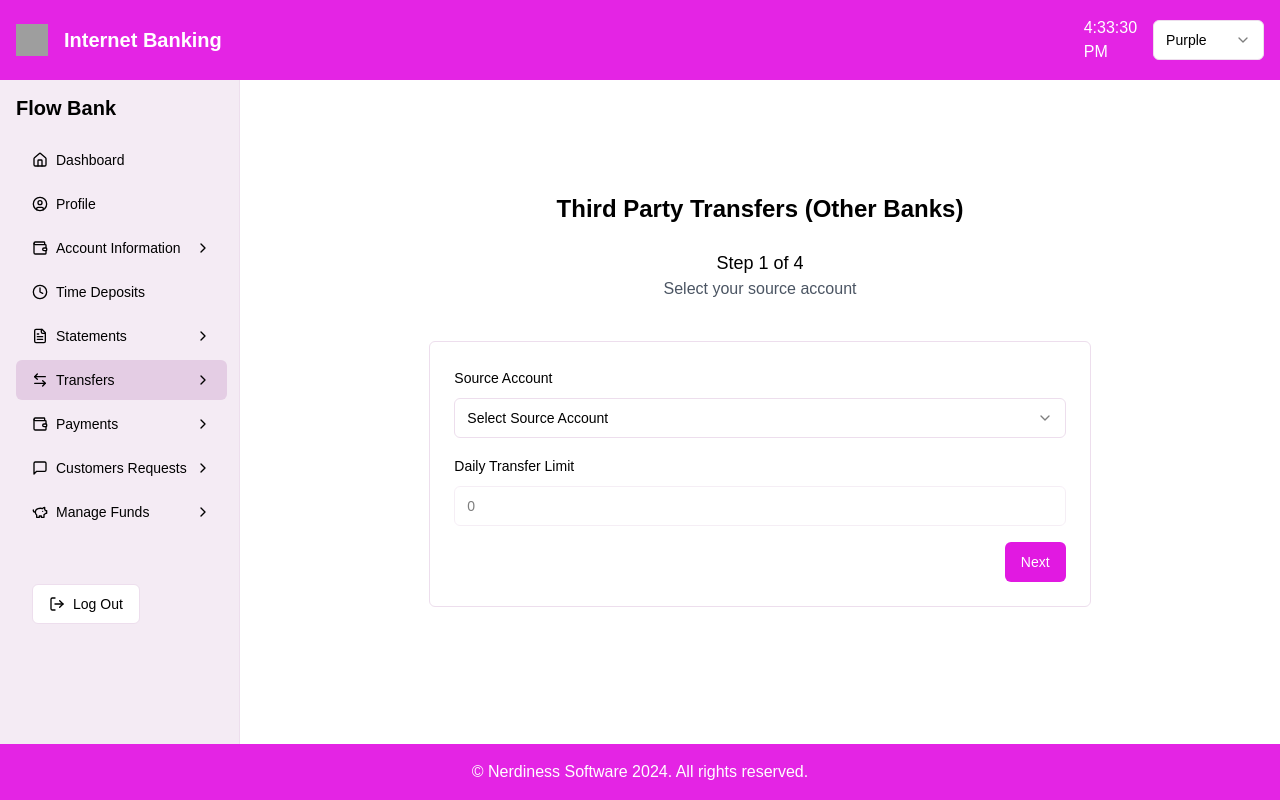
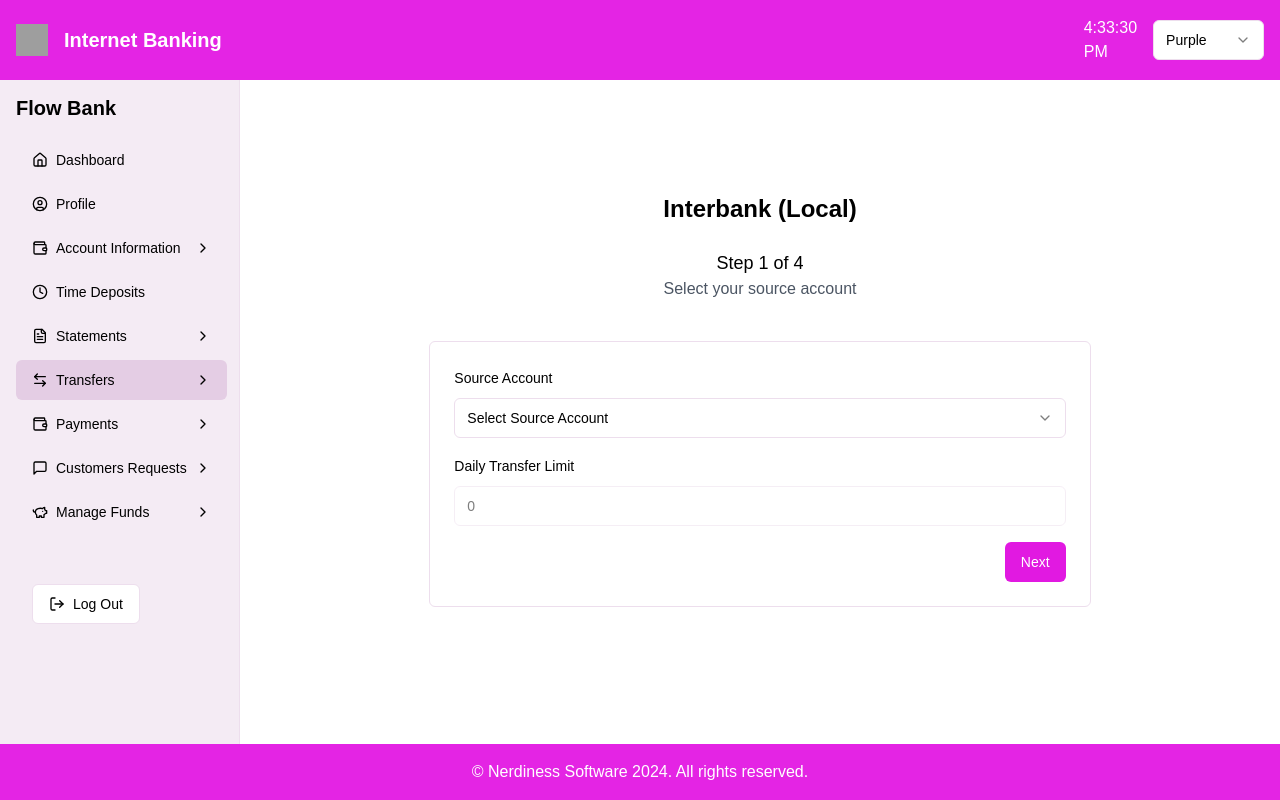
Before and after one commit to NerdinessInc/FlowBank, a Next.js app: page /transfers/interbank-local in a window 1280 px wide. Built offline with nearby package versions, Linux system fonts and the light colour scheme; grey boxes are pictures that could not be loaded.

Commit message:
fix: minor fixes

```diff
--- a/app/(protected)/transfers/interbank-local/page.tsx
+++ b/app/(protected)/transfers/interbank-local/page.tsx
@@ -138,9 +138,7 @@ export default function InterBankLocalTransfers() {
 
 	return (
 		<main className='h-full w-full flex flex-col gap-6 items-center md:justify-center'>
-			<h2 className='text-2xl font-bold'>
-				Third Party Transfers (Other Banks)
-			</h2>
+			<h2 className='text-2xl font-bold'>Interbank (Local)</h2>
 
 			<div className='w-full text-center mb-4'>
 				<h3 className='text-lg'>Step {step} of 4</h3>
--- a/services/api.ts
+++ b/services/api.ts
@@ -725,7 +725,6 @@ export const doNIPTransferReversal = async (userRec: any, values: any) => {
 	}
 };
 
-// account history details
 export const getAccountHistory = async (
 	acctno: string,
 	startdate: string,
@@ -871,7 +870,7 @@ export const returnPutXrefDetails = async (userRec: any, values: any) => {
         <pFullName>${userRec?.pFullName}</pFullName>
         <Narration>''</Narration>
         <PaymentReference>''</PaymentReference>
-        <retVal>''</retVal>
+        <retVal>Boolean</retVal>
         <retMsg>''</retMsg>
         <theTree>
           <Char1>${values?.theTree.Char1}</Char1>
```
